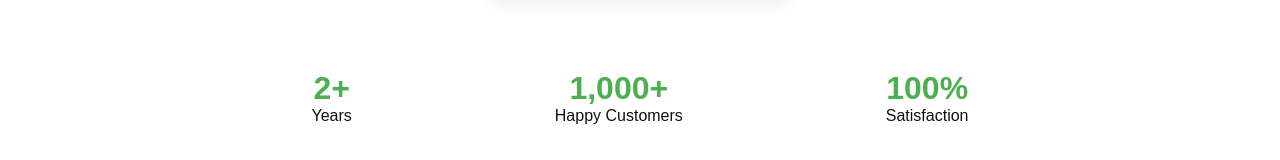
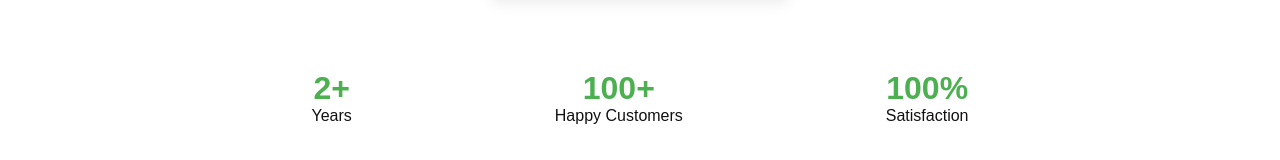
Before and after one commit to gagankumar8294/green, a Next.js app: page /about-us in a window 1280 px wide. Shown: the part 1060-1220 px from the top of the page. Built offline with nearby package versions, Linux system fonts and the light colour scheme; no server answers.

Commit message:
about section edit

```diff
--- a/components/footer/Footer.js
+++ b/components/footer/Footer.js
@@ -57,7 +57,7 @@ export default function Footer() {
 
     {/* Facebook */}
     <a
-      href="https://facebook.com"
+      href="https://www.facebook.com/people/HappyGreenery/61585914081304/"
       target="_blank"
       rel="noreferrer"
       aria-label="Facebook"
@@ -70,7 +70,7 @@ export default function Footer() {
 
     {/* WhatsApp */}
     <a
-      href="https://wa.me/919999999999"
+      href="https://wa.me/+916362209490"
       target="_blank"
       rel="noreferrer"
       aria-label="WhatsApp"
--- a/src/app/about-us/page.js
+++ b/src/app/about-us/page.js
@@ -45,7 +45,7 @@ const AboutUs = () => {
           <span className={styles.statLabel}>Years</span>
         </div>
         <div className={styles.stat}>
-          <span className={styles.statNumber}>1,000+</span>
+          <span className={styles.statNumber}>100+</span>
           <span className={styles.statLabel}>Happy Customers</span>
         </div>
         <div className={styles.stat}>
```
